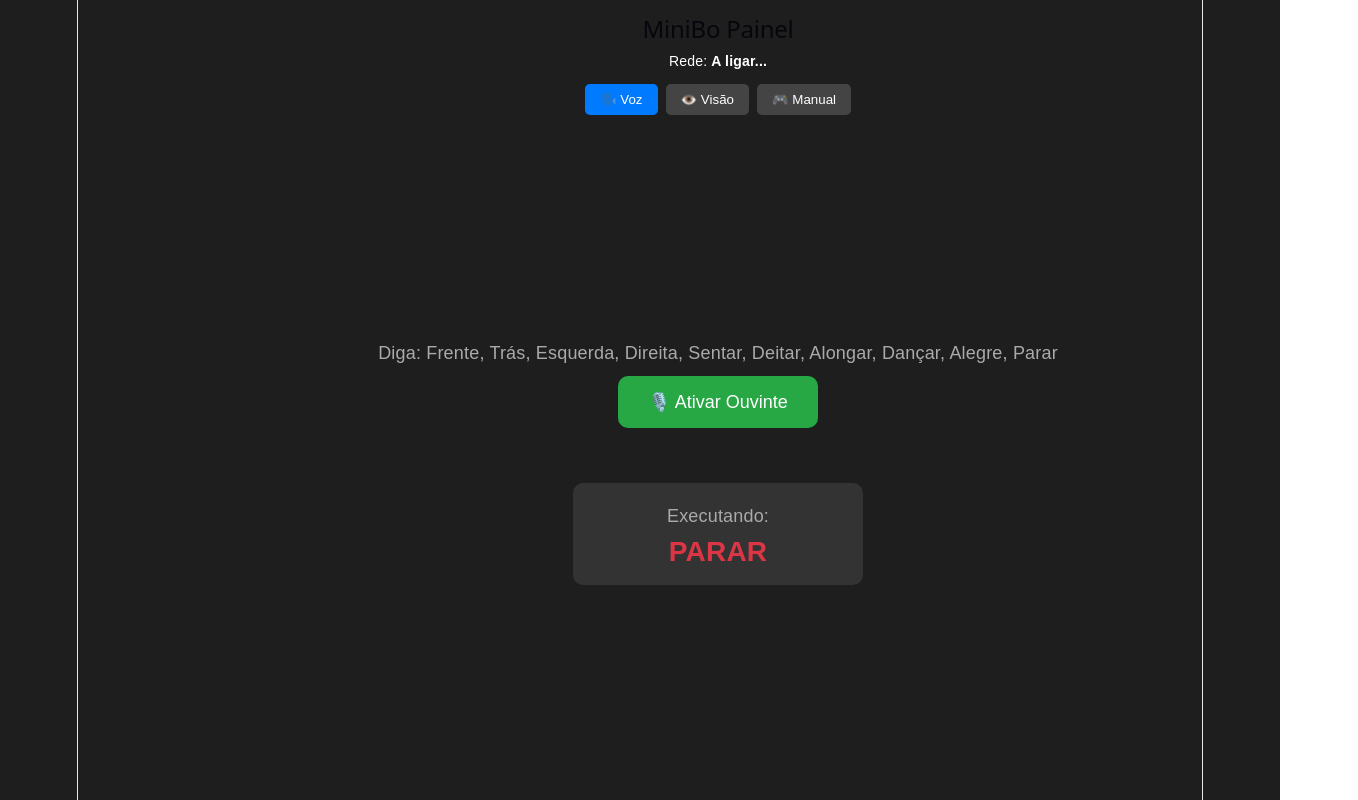
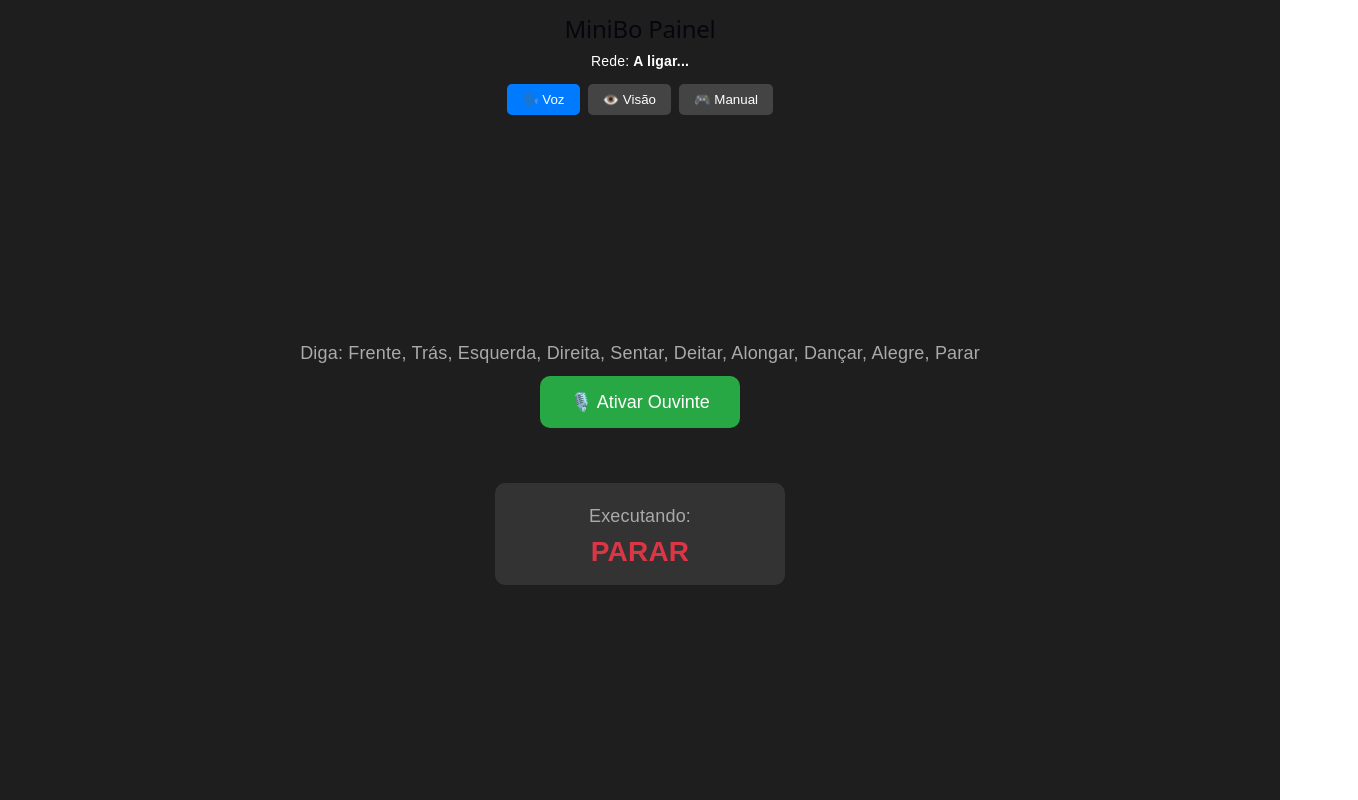
Before and after one commit to arturocunha/MiniBo, a React (Vite) app in the folder site-robo/: page / in a window 1280 px wide. Shown: the whole page, 1358 px wide, since content can reach past the window. Built offline with nearby package versions, Linux system fonts and the light colour scheme; no server answers.

Commit message:
tentativa 24

```diff
--- a/site-robo/src/App.tsx
+++ b/site-robo/src/App.tsx
@@ -33,14 +33,22 @@ function App() {
 
   const ws = useRef<WebSocket | null>(null);
 
-  // Trava a rolagem da tela globalmente
+  // =========================================================================
+  // VACINA CSS (Anula os paddings fantasmas do Vite/React)
+  // =========================================================================
   useEffect(() => {
     document.body.style.margin = "0";
     document.body.style.padding = "0";
     document.body.style.overflow = "hidden";
-    document.body.style.backgroundColor = "#1e1e1e";
-    document.body.style.height = "100vh";
-    document.body.style.width = "100vw";
+
+    // Mata o padding do #root que empurrava tudo para a direita
+    const rootNode = document.getElementById('root');
+    if (rootNode) {
+      rootNode.style.margin = "0";
+      rootNode.style.padding = "0";
+      rootNode.style.maxWidth = "none";
+      rootNode.style.width = "100%";
+    }
   }, []);
 
   // =========================================================================
@@ -144,7 +152,7 @@ function App() {
   };
 
   // =========================================================================
-  // 3. VISÃO COMPUTACIONAL
+  // 3. VISÃO COMPUTACIONAL (LÓGICA GEOMÉTRICA DE GESTOS)
   // =========================================================================
   const getDist = (p1: any, p2: any) => Math.hypot(p1.x - p2.x, p1.y - p2.y);
 
@@ -285,13 +293,17 @@ function App() {
   }, [abaAtiva]);
 
   // =========================================================================
-  // INTERFACE
+  // INTERFACE 100% BLINDADA E CENTRALIZADA
   // =========================================================================
   return (
-    <div style={{ display: 'flex', flexDirection: 'column', height: '100vh', width: '100vw', overflow: 'hidden', color: 'white', fontFamily: 'Arial' }}>
+    <div style={{
+      position: 'absolute', top: 0, left: 0, width: '100%', height: '100%',
+      display: 'flex', flexDirection: 'column', alignItems: 'center',
+      backgroundColor: '#1e1e1e', color: 'white', fontFamily: 'Arial', overflow: 'hidden'
+    }}>
 
       {/* HEADER FIXO NO TOPO */}
-      <div style={{ padding: '10px 20px', textAlign: 'center', flexShrink: 0 }}>
+      <div style={{ width: '100%', padding: '10px 0', textAlign: 'center', flexShrink: 0 }}>
         <h2 style={{ margin: '5px 0' }}>MiniBo Painel</h2>
         <p style={{ margin: '0 0 10px 0', fontSize: '14px' }}>Rede: <strong>{statusWs}</strong></p>
 
@@ -303,11 +315,11 @@ function App() {
       </div>
 
       {/* ÁREA DE CONTEÚDO */}
-      <div style={{ flex: 1, display: 'flex', flexDirection: 'column', position: 'relative', minHeight: 0, overflow: 'hidden' }}>
+      <div style={{ flex: 1, width: '100%', display: 'flex', flexDirection: 'column', alignItems: 'center', position: 'relative', minHeight: 0 }}>
 
         {/* ================= ABA VOZ ================= */}
         {abaAtiva === 'voz' && (
-          <div style={{ flex: 1, display: 'flex', flexDirection: 'column', alignItems: 'center', justifyContent: 'center', padding: '20px', minHeight: 0, overflowY: 'hidden' }}>
+          <div style={{ flex: 1, width: '100%', display: 'flex', flexDirection: 'column', alignItems: 'center', justifyContent: 'center', minHeight: 0 }}>
             <p style={{ color: '#aaa', textAlign: 'center', margin: '0 0 10px 0' }}>Diga: Frente, Trás, Esquerda, Direita, Sentar, Deitar, Alongar, Dançar, Alegre, Parar</p>
             <button onClick={alternarMicrofone} style={{ padding: '15px 30px', fontSize: '18px', color: 'white', border: 'none', borderRadius: '10px', cursor: 'pointer', backgroundColor: ouvindoVoz ? '#dc3545' : '#28a745', marginBottom: '15px' }}>
               {ouvindoVoz ? '🛑 Parar Ouvinte' : '🎙️ Ativar Ouvinte'}
@@ -322,16 +334,14 @@ function App() {
 
         {/* ================= ABA VISÃO ================= */}
         {abaAtiva === 'visao' && (
-          <div style={{ flex: 1, display: 'flex', flexDirection: 'column', alignItems: 'center', minHeight: 0, paddingBottom: '10px', width: '100%' }}>
+          <div style={{ flex: 1, width: '100%', maxWidth: '800px', display: 'flex', flexDirection: 'column', alignItems: 'center', minHeight: 0, paddingBottom: '20px' }}>
 
-            {/* Legenda de Gestos - Centralizada */}
             <div style={{ width: '100%', textAlign: 'center', flexShrink: 0, marginBottom: '10px', padding: '0 10px' }}>
               <p style={{ color: '#aaa', fontSize: '13px', margin: '0' }}>
                 ✊ Parar | 🖐️ Frente | ☝️ Esq | ✌️ Trás | 3️⃣ Dir | ✋ Deitar | 🖖 Sentar | 👌 Alongar | 🤘 Dançar | 🤙 Alegre
               </p>
             </div>
 
-            {/* Controles e Informações Físicos e Centralizados */}
             <div style={{ width: '100%', display: 'flex', flexDirection: 'column', alignItems: 'center', flexShrink: 0, marginBottom: '10px' }}>
               <button onClick={cameraLigada ? desligarVision : iniciarVision} style={{ padding: '10px 20px', fontSize: '14px', backgroundColor: cameraLigada ? '#dc3545' : '#28a745', color: 'white', border: 'none', borderRadius: '8px', cursor: 'pointer', marginBottom: '10px' }}>
                 {cameraLigada ? '❌ Desligar Câmera' : '🤖 Ligar Câmera IA'}
@@ -354,7 +364,7 @@ function App() {
               </div>
             </div>
 
-            {/* A Câmera Clássica (Travada e 100% Centralizada) */}
+            {/* Câmera Centralizada Dinâmica */}
             <div style={{ position: 'relative', width: '100%', maxWidth: '640px', flex: 1, minHeight: 0, border: cameraLigada ? '3px solid #007bff' : '3px solid #555', borderRadius: '10px', backgroundColor: '#000', overflow: 'hidden' }}>
               <video ref={videoRef} playsInline muted style={{ width: '100%', height: '100%', objectFit: 'contain', transform: 'scaleX(-1)' }} />
               <canvas ref={canvasRef} style={{ position: 'absolute', top: 0, left: 0, width: '100%', height: '100%', objectFit: 'contain', transform: 'scaleX(-1)' }} />
@@ -365,7 +375,7 @@ function App() {
 
         {/* ================= ABA MANUAL ================= */}
         {abaAtiva === 'manual' && (
-           <div style={{ flex: 1, display: 'flex', alignItems: 'center', justifyContent: 'center', minHeight: 0 }}>
+           <div style={{ flex: 1, width: '100%', display: 'flex', alignItems: 'center', justifyContent: 'center', minHeight: 0 }}>
              <p style={{ color: '#ffcc00' }}>⚠️ Desativado temporariamente.</p>
            </div>
         )}
```
